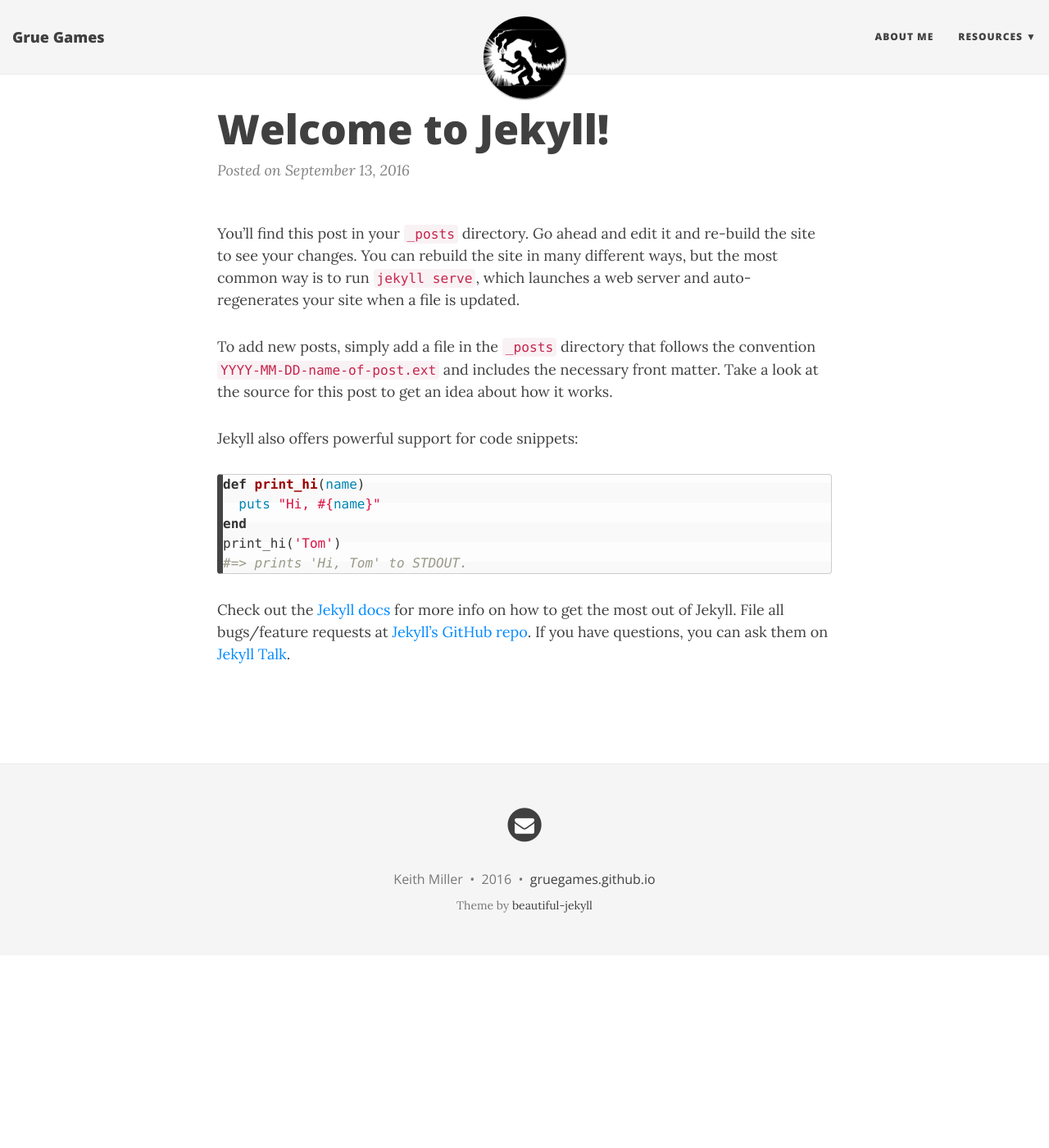
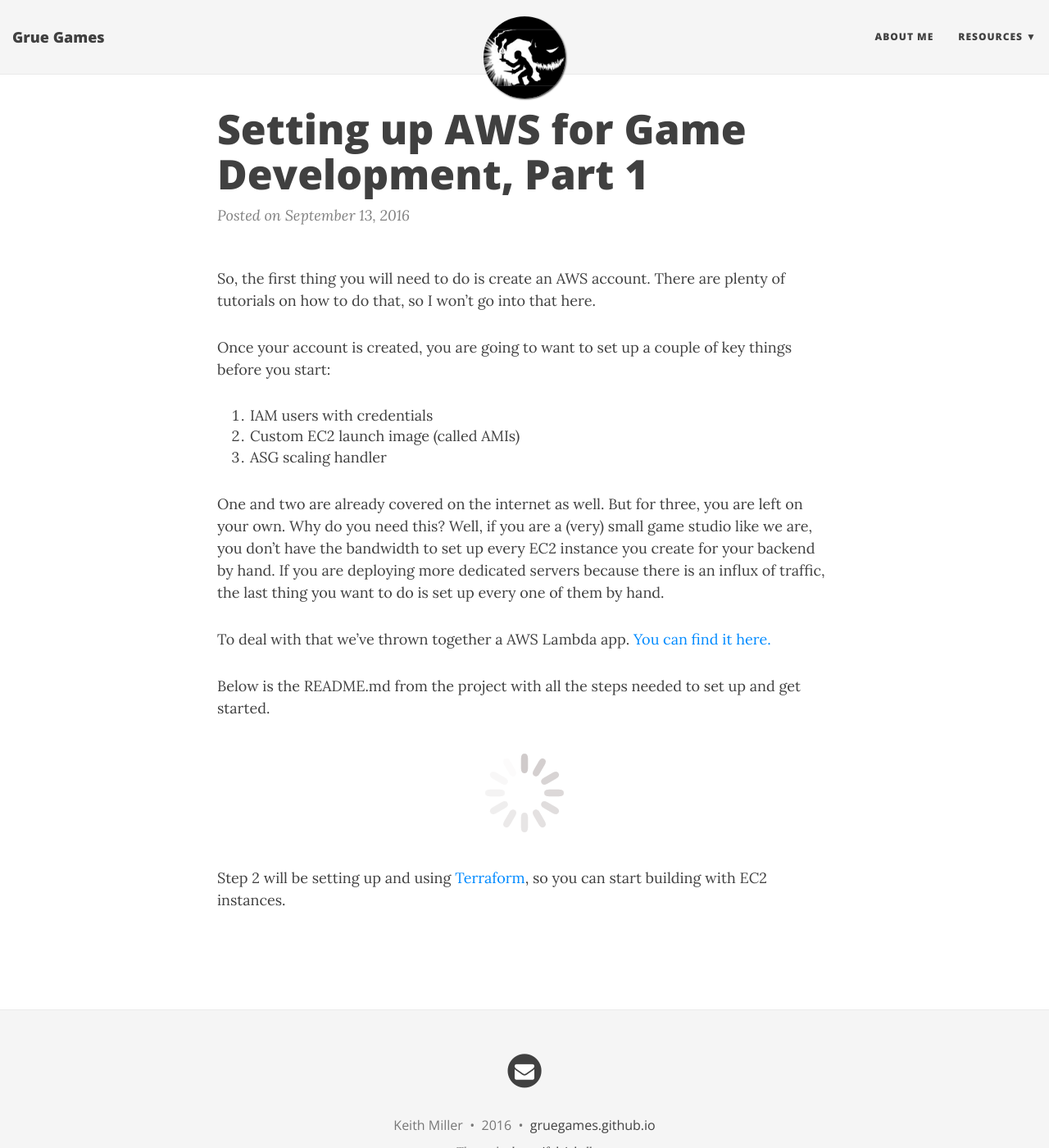
Before and after one commit to SeismicGames/seismicgames.github.io, a Jekyll site: the page built from _posts/2016-09-13-welcome-to-jekyll.markdown, in a window 1280 px wide and 1400 px high. Shown: the whole window at 82% size. Built offline with Jekyll 4.4.1, drawn with Linux system fonts in a browser that asks for light colours; nearby versions of some CDN libraries.

Commit message:
Got the first post up and running

```diff
--- a/_includes/head.html
+++ b/_includes/head.html
@@ -77,4 +77,37 @@
   <meta name="twitter:image" content="{{ site.url }}{{ site.avatar }}" />
   {% endif %}
 
+  {% if layout.common-ext-js %}
+    {% for js in layout.common-ext-js %}
+      <script src="{{ js }}"></script>
+    {% endfor %}
+  {% endif %}
+
+  {% if page.ext-js %}
+    {% for js in page.ext-js %}
+      <script src="{{ js }}"></script>
+    {% endfor %}
+  {% endif %}
+
+  {% if page.js %}
+    {% for js in page.js %}
+      <script src="{{ js | prepend: site.baseurl | replace: '//', '/' }}"></script>
+    {% endfor %}
+  {% endif %}
+
+  {% if layout.common-js %}
+    {% for js in layout.common-js %}
+      <!-- doing something a bit funky here because I want to be careful not to include JQuery twice! -->
+      {% if js contains 'jquery' %}
+      <script>
+        if (typeof jQuery == 'undefined') {
+          document.write('<script src="{{ js | prepend: site.baseurl | replace: "//", "/" }}"></scr' + 'ipt>');
+        }
+      </script>
+      {% else %}
+      <script src="{{ js | prepend: site.baseurl | replace: '//', '/' }}"></script>
+      {% endif %}
+    {% endfor %}
+  {% endif %}
+
 </head>
--- a/_posts/2016-09-13-welcome-to-jekyll.markdown
+++ b/_posts/2016-09-13-welcome-to-jekyll.markdown
@@ -1,25 +1,50 @@
 ---
 layout: post
-title:  "Welcome to Jekyll!"
+title:  "Setting up AWS for Game Development, Part 1"
 date:   2016-09-13 11:31:54 -0700
-categories: jekyll update
+categories: aws lambda ec2
 ---
-You’ll find this post in your `_posts` directory. Go ahead and edit it and re-build the site to see your changes. You can rebuild the site in many different ways, but the most common way is to run `jekyll serve`, which launches a web server and auto-regenerates your site when a file is updated.
 
-To add new posts, simply add a file in the `_posts` directory that follows the convention `YYYY-MM-DD-name-of-post.ext` and includes the necessary front matter. Take a look at the source for this post to get an idea about how it works.
+So, the first thing you will need to do is create an AWS account. There are plenty of tutorials on how to do that, so I won't go into that here.
 
-Jekyll also offers powerful support for code snippets:
+Once your account is created, you are going to want to set up a couple of key things before you start:
+1. IAM users with credentials
+2. Custom EC2 launch image (called AMIs)
+3. ASG scaling handler
 
-{% highlight ruby %}
-def print_hi(name)
-  puts "Hi, #{name}"
-end
-print_hi('Tom')
-#=> prints 'Hi, Tom' to STDOUT.
-{% endhighlight %}
+One and two are already covered on the internet as well. But for three, you are left on your own. Why do you need this? Well, if you are a (very) small game studio
+like we are, you don't have the bandwidth to set up every EC2 instance you create for your backend by hand. If you are deploying more dedicated servers because there
+is an influx of traffic, the last thing you want to do is set up every one of them by hand.
 
-Check out the [Jekyll docs][jekyll-docs] for more info on how to get the most out of Jekyll. File all bugs/feature requests at [Jekyll’s GitHub repo][jekyll-gh]. If you have questions, you can ask them on [Jekyll Talk][jekyll-talk].
+To deal with that we've thrown together a AWS Lambda app. [You can find it here.](https://github.com/gruegames/lambda_sns_ec2_scaling)
 
-[jekyll-docs]: http://jekyllrb.com/docs/home
-[jekyll-gh]:   https://github.com/jekyll/jekyll
-[jekyll-talk]: https://talk.jekyllrb.com/
+Below is the README.md from the project with all the steps needed to set up and get started.
+
+<div class="project-wrapper">
+    <p align="center">
+        <img src="/img/loader.gif" />
+    </p>
+</div>
+
+<script type="text/javascript">
+$( document ).ready(function() {
+    var req_data = {"githuburl": "https://raw.githubusercontent.com/gruegames/lambda_sns_ec2_scaling/master/README.md"};
+
+    $.ajax({
+        url: 'https://1r6a82hlr0.execute-api.us-east-1.amazonaws.com/prod/parse',
+        method: 'POST',
+        data: JSON.stringify(req_data),
+        dataType: 'json',
+        crossDomain: true,
+        headers: {
+            'X-Api-Key': 'QGTJTaLhDM8dNi11TC0vCwEIX7luKWM8NKChBrN4'
+        },
+        contentType: 'application/json',
+        success: function(data) {
+            $(".project-wrapper").html(data.value);
+        }
+    });
+});
+</script>
+
+Step 2 will be setting up and using [Terraform](https://www.terraform.io/), so you can start building with EC2 instances.
```
Also changed, not shown: _includes/footer-scripts.html (+0 -32 lines), img/loader.gif (added).
